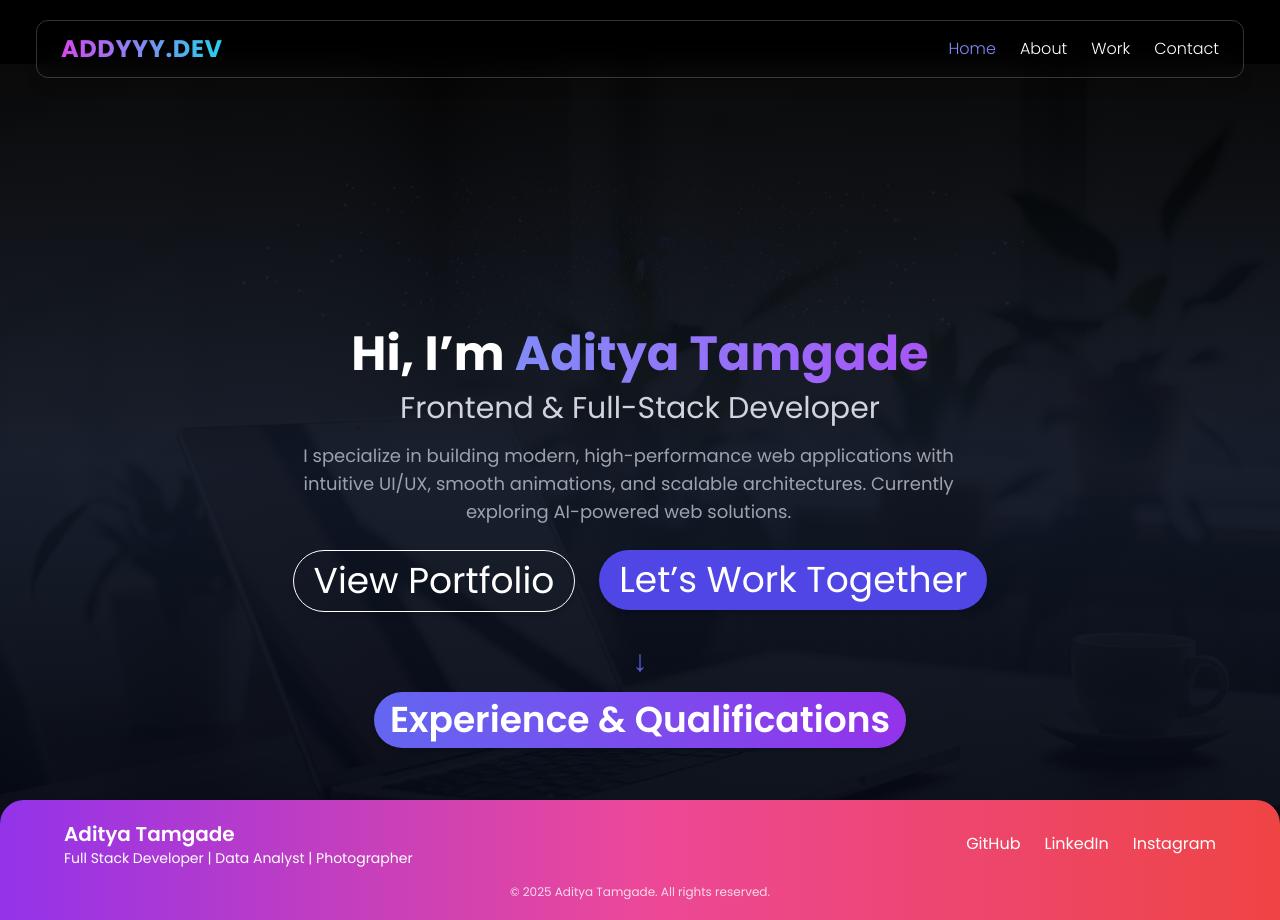
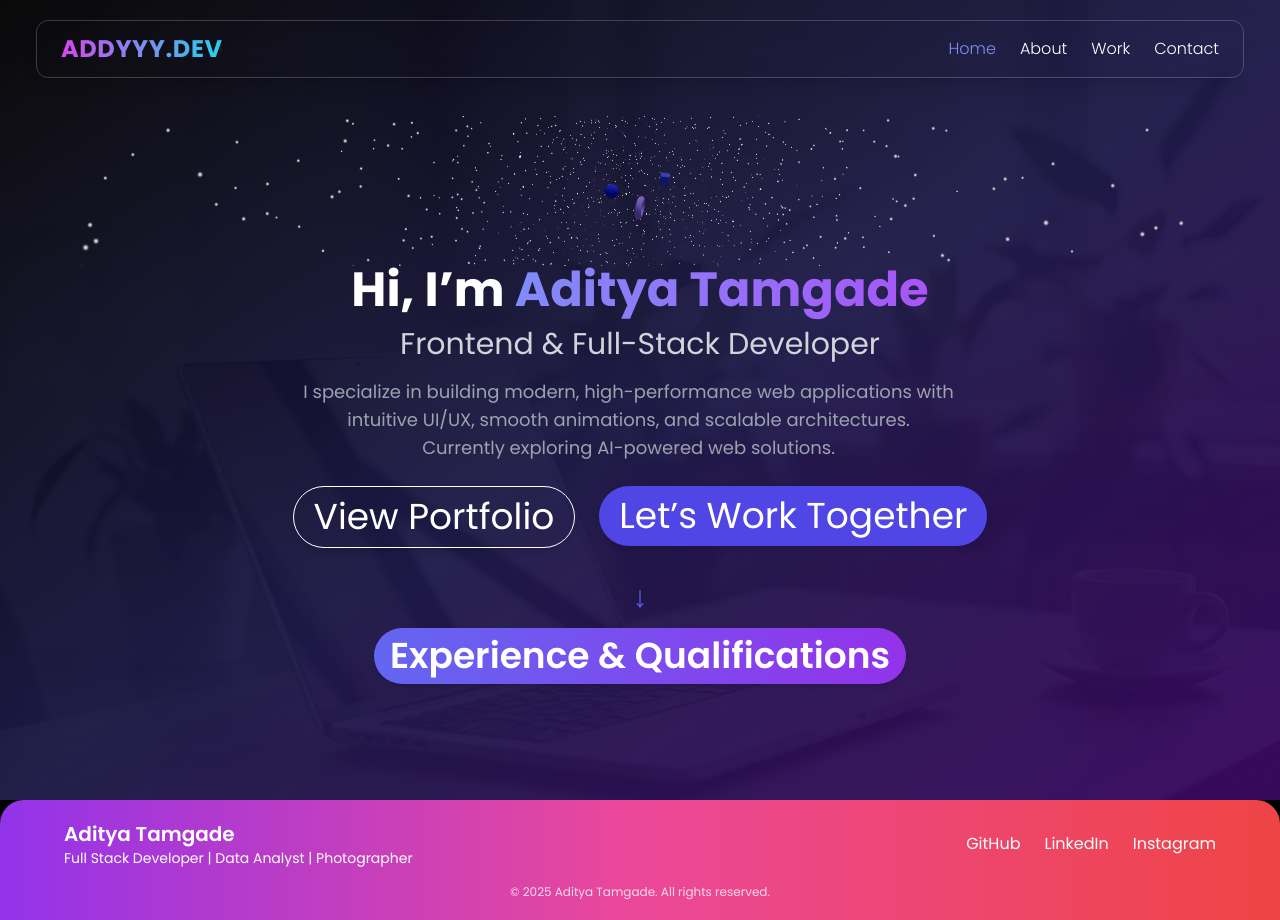
Before and after one commit to AdityaTamgade/PORTFOLIO, a React (Vite) app: page / in a window 1280 px wide. Built offline with nearby package versions, Linux system fonts and the light colour scheme.

Commit message:
Update Hero.jsx

```diff
--- a/src/components/Hero.jsx
+++ b/src/components/Hero.jsx
@@ -87,19 +87,18 @@ export default function Hero() {
   };
 
   return (
-    <section className="hero-section relative w-full min-h-screen flex flex-col justify-center items-center text-center px-6 sm:px-12 md:px-20 lg:px-60 overflow-visible mt-32">
+    <section className="hero-section relative w-full min-h-screen flex flex-col justify-center items-center text-center px-6 sm:px-12 md:px-20 lg:px-70 overflow-visible mt-30">
       {/* Background */}
       <div
         className="absolute inset-0 bg-cover bg-center z-0 opacity-20 sm:opacity-30 md:opacity-40"
         style={{ backgroundImage: `url(${BgImage})` }}
       />
-      <div className="absolute inset-0 bg-gradient-to-b from-black via-gray-900 to-gray-950 opacity-90 z-0" />
+      <div className="absolute inset-0 bg-gradient-to-br from-black via-indigo-950 to-purple-950 opacity-90" />
 
       {/* Three.js Scene */}
-      <Canvas className="absolute inset-0 -z-10">
+      <Canvas className="absolute inset-0 z-0">
         <ambientLight intensity={0.5} />
-        <directionalLight position={[2, 5, 2]} intensity={1} />
-
+        <directionalLight position={[2, 8, 2]} intensity={1} />
         <Suspense fallback={null}>
           <FloatingObject
             type="sphere"
@@ -110,7 +109,6 @@ export default function Hero() {
           <FloatingObject type="torus" position={[0, -1, -1]} color="#A78BFA" />
           <Stars radius={100} depth={50} count={5000} factor={4} fade />
         </Suspense>
-
         <OrbitControls enableZoom={false} />
       </Canvas>
 
@@ -145,6 +143,7 @@ export default function Hero() {
         >
           I specialize in building modern, high-performance web applications
           with intuitive UI/UX, smooth animations, and scalable architectures.
+          <br />
           Currently exploring AI-powered web solutions.
         </motion.p>
 
```
